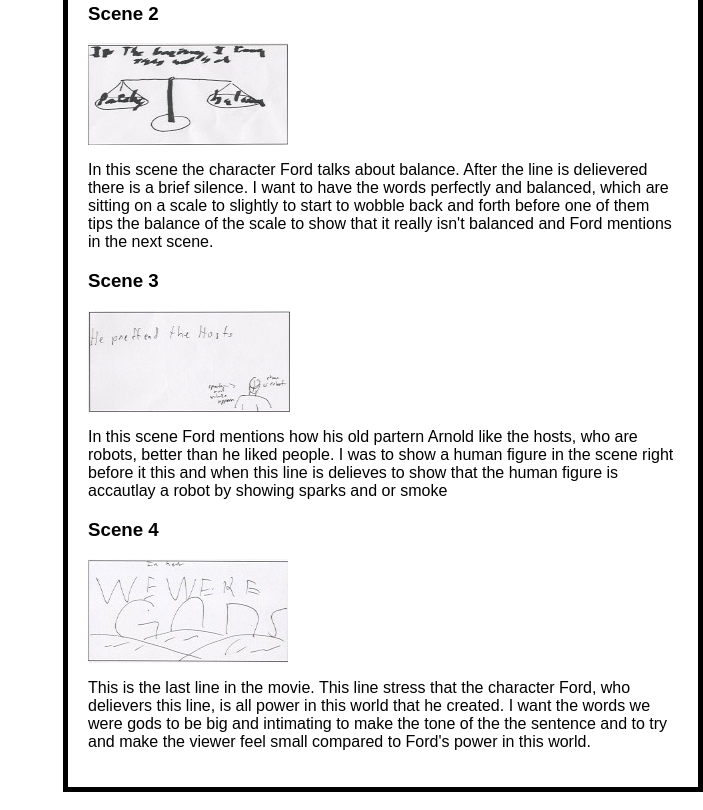
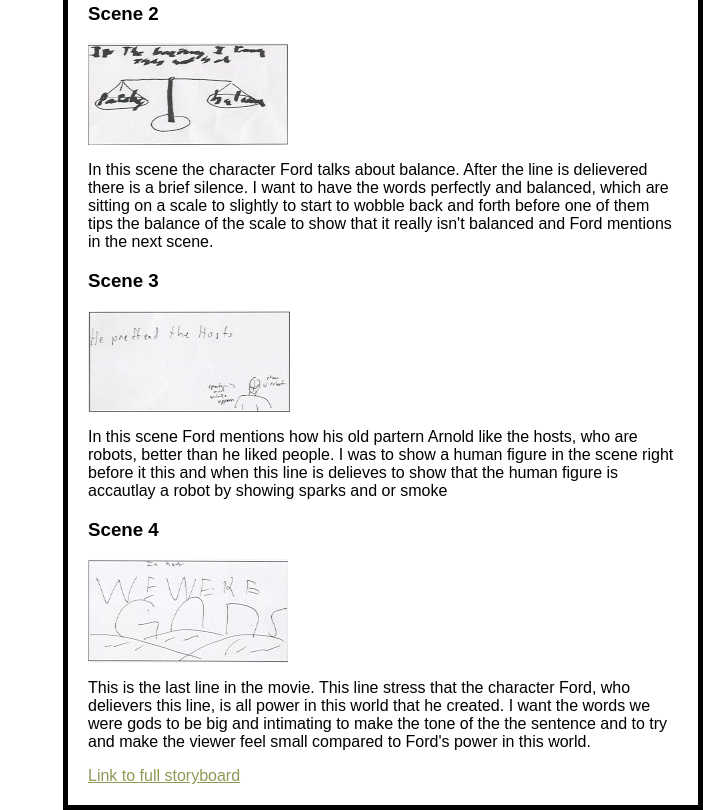
Before and after one commit to johnteesdale/DAATJournal, a plain HTML site: page index.html in a window 1280 px wide. Shown: the part 1871-2681 px from the top of the page, without its empty margins (577-1280 px from the left). Drawn offline with Linux system fonts and the light colour scheme.

Commit message:
storyboard link

```diff
--- a/index.html
+++ b/index.html
@@ -43,7 +43,7 @@
       <h3>Scene 4</h3>
       <img src="images/snapshot004.jpg" alt="storyboad">
       <p>This is the last line in the movie. This line stress that the character Ford, who delievers this line, is all power in this world that he created. I want the words we were gods to be big and intimating to make the tone of the the sentence and to try and make the viewer feel small compared to Ford's power in this world.</p>
-      </figure>
+      <a href="storyboard.pdf" target="_blank">Link to full storyboard</a>
     </div>
   </section>
 </body>
```
Also changed, not shown: 1 other file.
